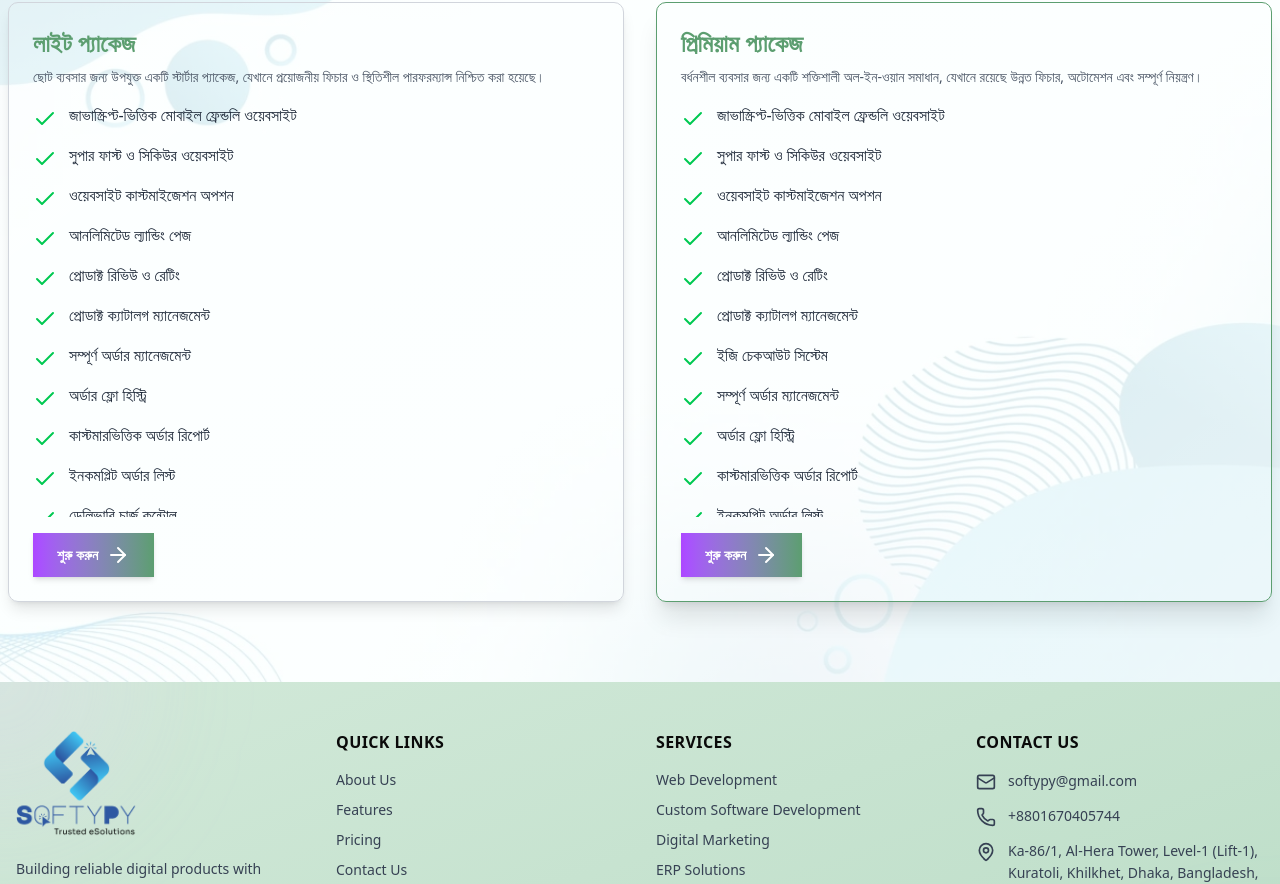
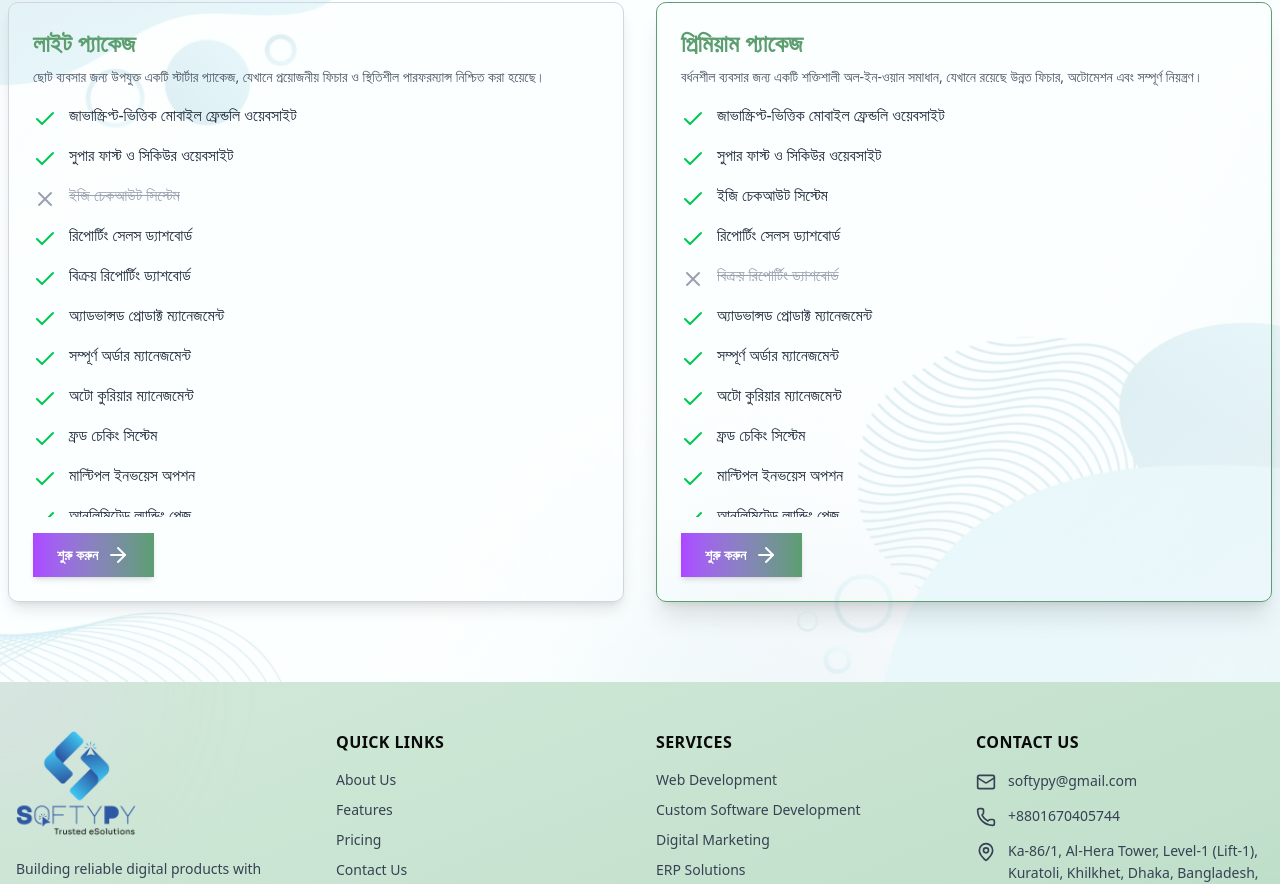
Before and after one commit to SoftyPy-IT/softypy-ecommerce, a Next.js app: page / in a window 1280 px wide. Shown: the part 6762-7646 px from the top of the page. Built offline with nearby package versions, Linux system fonts and the light colour scheme.

Commit message:
update packages

```diff
--- a/app/components/packages/package-data.ts
+++ b/app/components/packages/package-data.ts
@@ -15,28 +15,26 @@ export const plans: Plan[] = [
     description:
       "ছোট ব্যবসার জন্য উপযুক্ত একটি স্টার্টার প্যাকেজ, যেখানে প্রয়োজনীয় ফিচার ও স্থিতিশীল পারফরম্যান্স নিশ্চিত করা হয়েছে।",
     features: [
-      // Website & UI
-      { text: "জাভাস্ক্রিপ্ট-ভিত্তিক মোবাইল ফ্রেন্ডলি ওয়েবসাইট", included: true },
+      {
+        text: "জাভাস্ক্রিপ্ট-ভিত্তিক মোবাইল ফ্রেন্ডলি ওয়েবসাইট",
+        included: true,
+      },
       { text: "সুপার ফাস্ট ও সিকিউর ওয়েবসাইট", included: true },
-      { text: "ওয়েবসাইট কাস্টমাইজেশন অপশন", included: true },
+      { text: "ইজি চেকআউট সিস্টেম", included: false },
+      { text: "রিপোর্টিং সেলস ড্যাশবোর্ড", included: true },
+      { text: "বিক্রয় রিপোর্টিং ড্যাশবোর্ড", included: true },
+      { text: "অ্যাডভান্সড প্রোডাক্ট ম্যানেজমেন্ট", included: true },
+      { text: "সম্পূর্ণ অর্ডার ম্যানেজমেন্ট", included: true },
+      { text: "অটো কুরিয়ার ম্যানেজমেন্ট", included: true },
+      { text: "ফ্রড চেকিং সিস্টেম", included: true },
+      { text: "মাল্টিপল ইনভয়েস অপশন", included: true },
       { text: "আনলিমিটেড ল্যান্ডিং পেজ", included: true },
-      { text: "প্রোডাক্ট রিভিউ ও রেটিং", included: true },
-      { text: "প্রোডাক্ট ক্যাটালগ ম্যানেজমেন্ট", included: true },
-
-      // Orders & Payments
-      { text: "সম্পূর্ণ অর্ডার ম্যানেজমেন্ট", included: true },
       { text: "অর্ডার ফ্লো হিস্ট্রি", included: true },
       { text: "কাস্টমারভিত্তিক অর্ডার রিপোর্ট", included: true },
       { text: "ইনকমপ্লিট অর্ডার লিস্ট", included: true },
       { text: "ডেলিভারি চার্জ কন্ট্রোল", included: true },
       { text: "একাধিক পেমেন্ট মেথড", included: true },
-      { text: "অ্যাডভান্স পেমেন্ট সিস্টেম", included: true },
-      { text: "মাল্টিপল ইনভয়েস অপশন", included: true },
-      { text: "অটো কুরিয়ার ম্যানেজমেন্ট", included: true },
-      { text: "ফ্রড চেকিং সিস্টেম", included: true },
-      { text: "ইমেইল ও এসএমএসে অর্ডার নোটিফিকেশন", included: true },
-
-      // Marketing & Campaigns
+      { text: "অ্যাডভান্স পেমেন্ট সিস্টেম", included: false },
       { text: "ফেসবুক পিক্সেল ইন্টিগ্রেশন", included: true },
       { text: "ফেসবুক সার্ভার-সাইড ট্র্যাকিং", included: true },
       { text: "গুগল ট্যাগ ম্যানেজার ইন্টিগ্রেশন", included: true },
@@ -45,31 +43,29 @@ export const plans: Plan[] = [
       { text: "গুগল সার্চ কনসোল সাবমিট", included: true },
       { text: "কুপন ম্যানেজমেন্ট সিস্টেম", included: true },
       { text: "মাল্টিপল চ্যাট কন্ট্রোল", included: true },
+      { text: "কাস্টম ডোমেইন সেটআপ", included: true },
       { text: "মাল্টিপল অফার ম্যানেজমেন্ট", included: true },
-      { text: "ক্যাম্পেইন ম্যানেজমেন্ট সিস্টেম", included: true },
-      { text: "রিওয়ার্ড ম্যানেজমেন্ট সিস্টেম", included: true },
-
-      // Customer Management
+      { text: "সোশ্যাল লগইন কানেক্ট", included: true },
+      { text: "ওয়েবসাইট কাস্টমাইজেশন অপশন", included: true },
+      { text: "প্রোডাক্ট ক্যাটালগ ম্যানেজমেন্ট", included: true },
+      { text: "প্রোডাক্ট রিভিউ ও রেটিং", included: true },
       { text: "কাস্টমার ম্যানেজমেন্ট সিস্টেম", included: true },
-      { text: "সোশ্যাল লগইন কানেক্ট", included: true },
-
-      // Admin & Control
+      { text: "SEO ফিচারসমূহ", included: true },
       { text: "মাল্টি-রোল ভিত্তিক অ্যাডমিন কন্ট্রোল", included: true },
-      { text: "ড্যাশবোর্ড কন্ট্রোলের জন্য অ্যান্ড্রয়েড অ্যাপ", included: true },
       { text: "ফিচার টিউটোরিয়াল গাইড ভিডিও", included: true },
       { text: "অতিরিক্ত পেজ কাস্টমাইজেশন", included: true },
+      { text: "ড্যাশবোর্ড কন্ট্রোলের জন্য অ্যান্ড্রয়েড অ্যাপ", included: true },
       { text: "প্রিমিয়াম সাপোর্ট সিস্টেম", included: true },
-      { text: "অর্ডার আইপি ব্লকিং ও আইপি লিমিট", included: true },
-      { text: "অর্ডার অ্যাক্টিভিটি লগস", included: true },
-      { text: "ইউজার নোটিফিকেশন কন্ট্রোল", included: true },
-
-      // Finance
-      { text: "ইনকাম ম্যানেজমেন্ট সিস্টেম", included: true },
-      { text: "খরচ ম্যানেজমেন্ট সিস্টেম", included: true },
-      { text: "সেলস টার্গেট ম্যানেজমেন্ট", included: true },
-
-      // Extra
-      { text: "ব্লগ ও ব্লগ কমেন্ট সিস্টেম", included: true },
+      { text: "ক্যাম্পেইন ম্যানেজমেন্ট সিস্টেম", included: false },
+      { text: "অর্ডার আইপি ব্লকিং ও আইপি লিমিট", included: false },
+      { text: "ইমেইল ও এসএমএসে অর্ডার নোটিফিকেশন", included: false },
+      { text: "রিওয়ার্ড ম্যানেজমেন্ট সিস্টেম", included: false },
+      { text: "ব্লগ ও ব্লগ কমেন্ট সিস্টেম", included: false },
+      { text: "ইনকাম ম্যানেজমেন্ট সিস্টেম", included: false },
+      { text: "খরচ ম্যানেজমেন্ট সিস্টেম", included: false },
+      { text: "সেলস টার্গেট ম্যানেজমেন্ট", included: false },
+      { text: "অর্ডার অ্যাক্টিভিটি লগস", included: false },
+      { text: "ইউজার নোটিফিকেশন কন্ট্রোল", included: false },
     ],
   },
 
@@ -78,51 +74,57 @@ export const plans: Plan[] = [
     description:
       "বর্ধনশীল ব্যবসার জন্য একটি শক্তিশালী অল-ইন-ওয়ান সমাধান, যেখানে রয়েছে উন্নত ফিচার, অটোমেশন এবং সম্পূর্ণ নিয়ন্ত্রণ।",
     features: [
-      // Website & UI
-      { text: "জাভাস্ক্রিপ্ট-ভিত্তিক মোবাইল ফ্রেন্ডলি ওয়েবসাইট", included: true },
+      {
+        text: "জাভাস্ক্রিপ্ট-ভিত্তিক মোবাইল ফ্রেন্ডলি ওয়েবসাইট",
+        included: true,
+      },
       { text: "সুপার ফাস্ট ও সিকিউর ওয়েবসাইট", included: true },
-      { text: "ওয়েবসাইট কাস্টমাইজেশন অপশন", included: true },
+      { text: "ইজি চেকআউট সিস্টেম", included: true },
+      { text: "রিপোর্টিং সেলস ড্যাশবোর্ড", included: true },
+      { text: "বিক্রয় রিপোর্টিং ড্যাশবোর্ড", included: false },
+      { text: "অ্যাডভান্সড প্রোডাক্ট ম্যানেজমেন্ট", included: true },
+      { text: "সম্পূর্ণ অর্ডার ম্যানেজমেন্ট", included: true },
+      { text: "অটো কুরিয়ার ম্যানেজমেন্ট", included: true },
+      { text: "ফ্রড চেকিং সিস্টেম", included: true },
+      { text: "মাল্টিপল ইনভয়েস অপশন", included: true },
       { text: "আনলিমিটেড ল্যান্ডিং পেজ", included: true },
-      { text: "প্রোডাক্ট রিভিউ ও রেটিং", included: true },
-      { text: "প্রোডাক্ট ক্যাটালগ ম্যানেজমেন্ট", included: true },
-      { text: "ইজি চেকআউট সিস্টেম", included: true }, // Premium feature
-
-      // Orders & Payments
-      { text: "সম্পূর্ণ অর্ডার ম্যানেজমেন্ট", included: true },
       { text: "অর্ডার ফ্লো হিস্ট্রি", included: true },
       { text: "কাস্টমারভিত্তিক অর্ডার রিপোর্ট", included: true },
       { text: "ইনকমপ্লিট অর্ডার লিস্ট", included: true },
       { text: "ডেলিভারি চার্জ কন্ট্রোল", included: true },
       { text: "একাধিক পেমেন্ট মেথড", included: true },
       { text: "অ্যাডভান্স পেমেন্ট সিস্টেম", included: true },
-      { text: "মাল্টিপল ইনভয়েস অপশন", included: true },
-      { text: "অটো কুরিয়ার ম্যানেজমেন্ট", included: true },
-      { text: "ফ্রড চেকিং সিস্টেম", included: true },
-      { text: "ইমেইল ও এসএমএসে অর্ডার নোটিফিকেশন", included: true },
-
-      // Marketing & Campaigns
-      { text: "ফেসবুক পিক্সেল ও সার্ভার-সাইড ট্র্যাকিং", included: true },
+      { text: "ফেসবুক পিক্সেল ইন্টিগ্রেশন", included: true },
+      { text: "ফেসবুক সার্ভার-সাইড ট্র্যাকিং", included: true },
       { text: "গুগল ট্যাগ ম্যানেজার ইন্টিগ্রেশন", included: true },
       { text: "টিকটক পিক্সেল ট্র্যাকিং সিস্টেম", included: true },
       { text: "ফেসবুক প্রোডাক্ট ক্যাটালগ", included: true },
       { text: "গুগল সার্চ কনসোল সাবমিট", included: true },
-      { text: "কুপন ও অফার ম্যানেজমেন্ট সিস্টেম", included: true },
+      { text: "কুপন ম্যানেজমেন্ট সিস্টেম", included: true },
       { text: "মাল্টিপল চ্যাট কন্ট্রোল", included: true },
-
-      // Customer Management
+      { text: "কাস্টম ডোমেইন সেটআপ", included: true },
+      { text: "মাল্টিপল অফার ম্যানেজমেন্ট", included: true },
+      { text: "সোশ্যাল লগইন কানেক্ট", included: true },
+      { text: "ওয়েবসাইট কাস্টমাইজেশন অপশন", included: true },
+      { text: "প্রোডাক্ট ক্যাটালগ ম্যানেজমেন্ট", included: true },
+      { text: "প্রোডাক্ট রিভিউ ও রেটিং", included: true },
       { text: "কাস্টমার ম্যানেজমেন্ট সিস্টেম", included: true },
-      { text: "সোশ্যাল লগইন কানেক্ট", included: true },
-
-      // Admin & Control
+      { text: "SEO ফিচারসমূহ", included: true },
       { text: "মাল্টি-রোল ভিত্তিক অ্যাডমিন কন্ট্রোল", included: true },
-      { text: "অ্যান্ড্রয়েড ড্যাশবোর্ড অ্যাপ", included: true },
+      { text: "ফিচার টিউটোরিয়াল গাইড ভিডিও", included: true },
+      { text: "অতিরিক্ত পেজ কাস্টমাইজেশন", included: true },
+      { text: "ড্যাশবোর্ড কন্ট্রোলের জন্য অ্যান্ড্রয়েড অ্যাপ", included: true },
       { text: "প্রিমিয়াম সাপোর্ট সিস্টেম", included: true },
+      { text: "ক্যাম্পেইন ম্যানেজমেন্ট সিস্টেম", included: true },
+      { text: "অর্ডার আইপি ব্লকিং ও আইপি লিমিট", included: true },
+      { text: "ইমেইল ও এসএমএসে অর্ডার নোটিফিকেশন", included: true },
+      { text: "রিওয়ার্ড ম্যানেজমেন্ট সিস্টেম", included: true },
+      { text: "ব্লগ ও ব্লগ কমেন্ট সিস্টেম", included: true },
+      { text: "ইনকাম ম্যানেজমেন্ট সিস্টেম", included: true },
+      { text: "খরচ ম্যানেজমেন্ট সিস্টেম", included: true },
+      { text: "সেলস টার্গেট ম্যানেজমেন্ট", included: true },
       { text: "অর্ডার অ্যাক্টিভিটি লগস", included: true },
       { text: "ইউজার নোটিফিকেশন কন্ট্রোল", included: true },
-
-      // Finance
-      { text: "ইনকাম ও খরচ ম্যানেজমেন্ট", included: true },
-      { text: "সেলস টার্গেট ও অ্যাক্টিভিটি লগস", included: true },
     ],
   },
 ];
```
Also changed, not shown: 1 other file (tests, documents, lock files or other folders).
